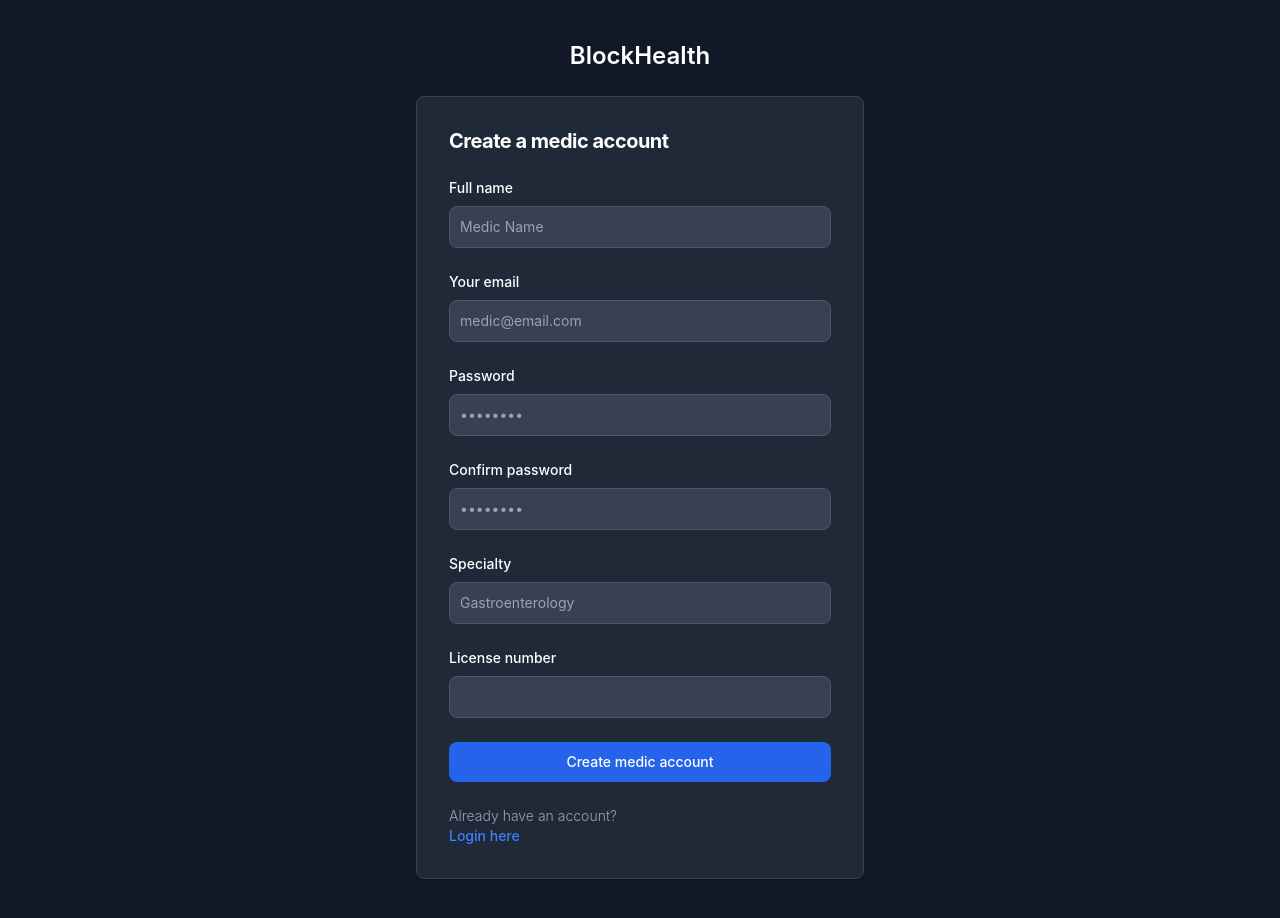
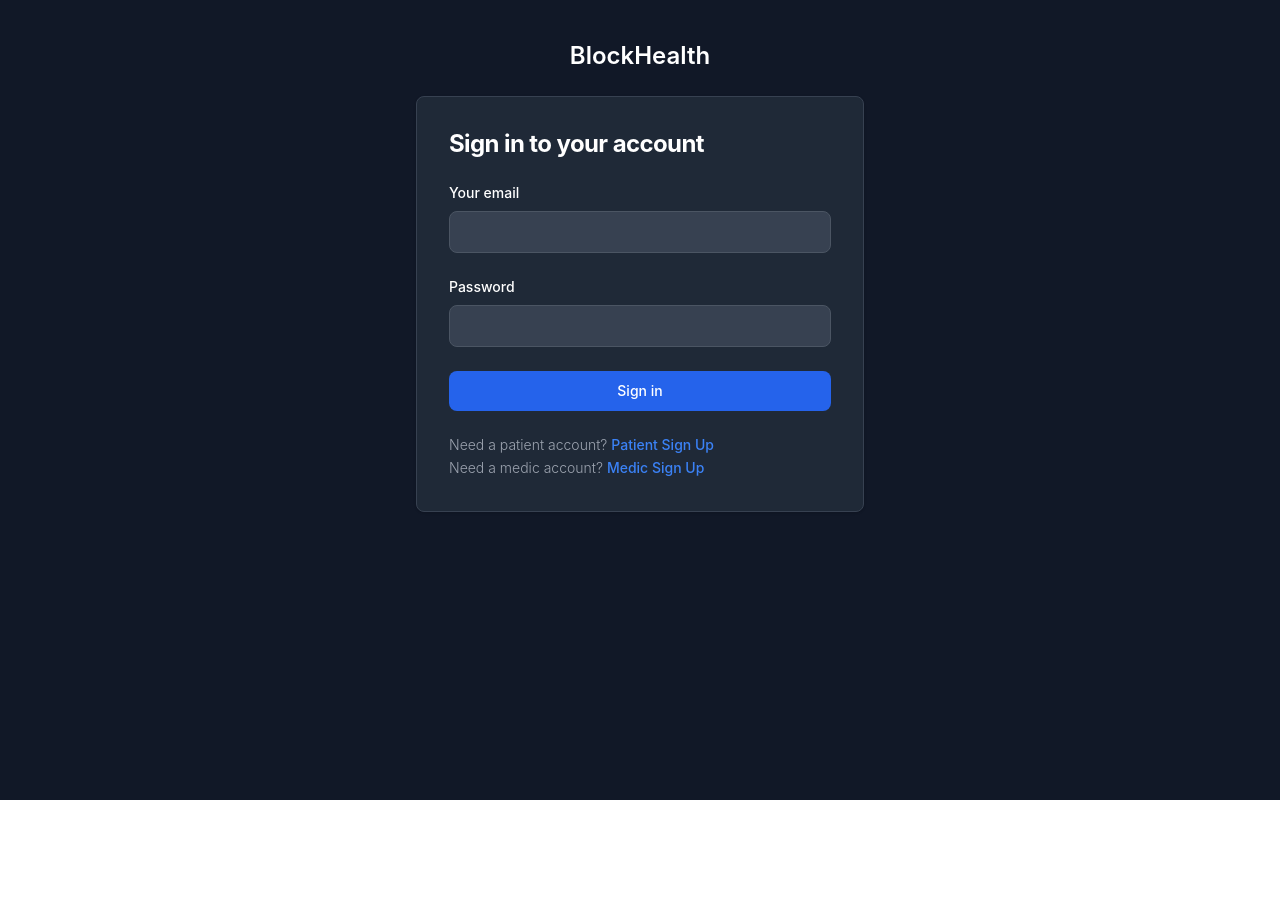
Before and after one commit to lucian606/BlockHealth-Frontend, a React (Create React App) app: page / in a window 1280 px wide. After the commit the page ends 800 px from the top, so only its background shows below. Built offline with nearby package versions, Linux system fonts and the light colour scheme.

Commit message:
Add Login Page

```diff
--- a/src/App.tsx
+++ b/src/App.tsx
@@ -1,13 +1,14 @@
-import React from 'react';
-import PatientRegisterPage from './pages/PatientRegisterPage';
-import MedicRegisterPage from './pages/MedicRegisterPage';
+import React from "react";
+import PatientRegisterPage from "./pages/PatientRegisterPage";
+import MedicRegisterPage from "./pages/MedicRegisterPage";
+import LoginPage from "./pages/LoginPage";
 
 function App() {
-  return (
-    <div>
-      <MedicRegisterPage />
-    </div>
-  );
+	return (
+		<div>
+			<LoginPage />
+		</div>
+	);
 }
 
 export default App;
--- /dev/null
+++ b/src/pages/LoginPage.tsx
@@ -0,0 +1,101 @@
+import { useRef } from "react";
+import { loginUrl } from "../utils";
+import axios from "axios";
+
+export default function LoginPage() {
+	const emailRef = useRef<HTMLInputElement>(null);
+	const passwordRef = useRef<HTMLInputElement>(null);
+
+	function handleSubmit(e: React.FormEvent<HTMLFormElement>) {
+		e.preventDefault();
+
+		const email = emailRef.current?.value;
+		const password = passwordRef.current?.value;
+
+		const credentials = {
+			email,
+			password,
+		};
+
+		axios
+			.post(loginUrl, credentials)
+			.then((res) => {
+				console.log(res);
+			})
+			.catch((err) => {
+				console.log(err);
+			});
+	}
+
+	return (
+		<section className="min-h-screen bg-gray-900 overflow-auto">
+			<div className="flex flex-col items-center justify-center px-6 py-10 mx-auto">
+				<p className="flex items-center mb-6 text-2xl font-semibold text-white">
+					BlockHealth
+				</p>
+				<div className="w-full bg-gray-800 rounded-lg shadow border border-gray-700 md:mt-0 sm:max-w-md xl:p-0">
+					<div className="p-6 space-y-4 md:space-y-6 sm:p-8">
+						<h1 className="text-2xl font-bold leading-tight tracking-tight text-white">
+							Sign in to your account
+						</h1>
+						<form
+							className="space-y-4 md:space-y-6"
+							onSubmit={handleSubmit}
+						>
+							<div>
+								<label
+									htmlFor="email"
+									className="block mb-2 text-sm font-medium text-white"
+								>
+									Your email
+								</label>
+								<input
+									type="email"
+									name="email"
+									id="email"
+									className="bg-gray-700 border border-gray-600 text-white sm:text-sm rounded-lg focus:ring-blue-500 focus:border-blue-500 block w-full p-2.5"
+									required
+									ref={emailRef}
+								/>
+							</div>
+							<div>
+								<label
+									htmlFor="password"
+									className="block mb-2 text-sm font-medium text-white"
+								>
+									Password
+								</label>
+								<input
+									type="password"
+									name="password"
+									id="password"
+									className="bg-gray-700 border border-gray-600 text-white sm:text-sm rounded-lg focus:ring-blue-500 focus:border-blue-500 block w-full p-2.5"
+									required
+									ref={passwordRef}
+								/>
+							</div>
+							<button
+								type="submit"
+								className="w-full text-white bg-primary-600 hover:bg-primary-700 focus:ring-4 focus:outline-none focus:ring-primary-800 font-medium rounded-lg text-sm px-5 py-2.5 text-center"
+							>
+								Sign in
+							</button>
+							<p className="text-sm font-light text-gray-400">
+								Need a patient account?{" "}
+								<span className="font-medium text-primary-500 hover:underline">
+									Patient Sign Up
+								</span>
+							</p>
+							<span className="text-sm font-light text-gray-400">
+								Need a medic account?{" "}
+								<span className="font-medium text-primary-500 hover:underline">
+									Medic Sign Up
+								</span>
+							</span>
+						</form>
+					</div>
+				</div>
+			</div>
+		</section>
+	);
+}
--- a/src/utils.js
+++ b/src/utils.js
@@ -1,3 +1,4 @@
 export const backendUrl = "http://localhost:5000";
 
 export const registerUrl = `${backendUrl}/api/auth/register`;
+export const loginUrl = `${backendUrl}/api/auth/login`;
```
